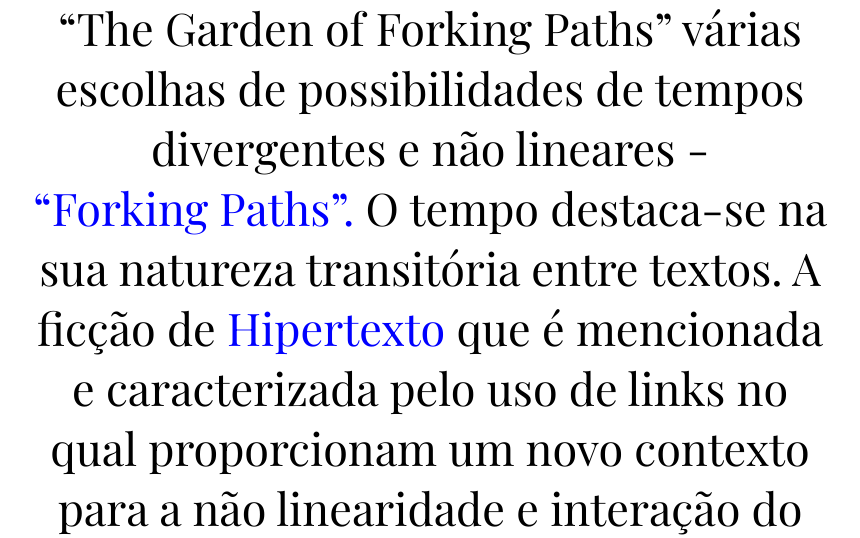
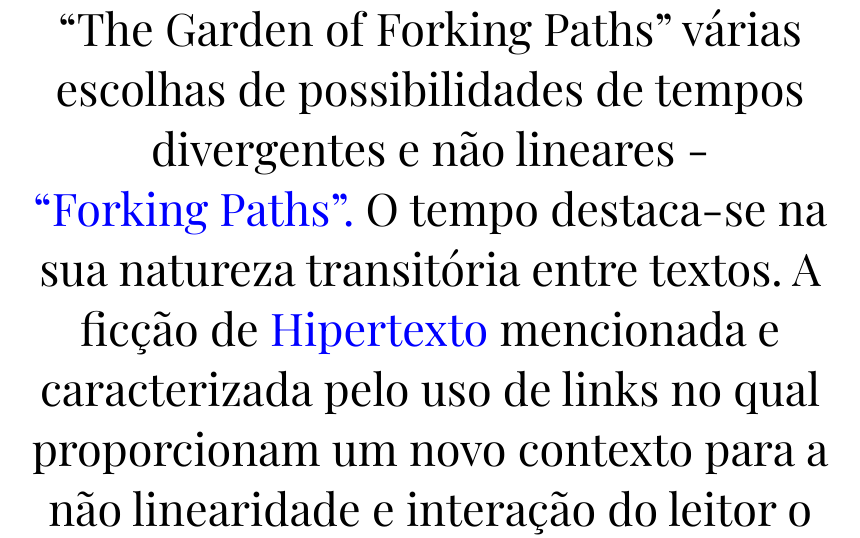
Before and after one commit to VLanca/mdc_ex2, a plain HTML site: page linear.html in a window 1280 px wide. Shown: the part 602-1140 px from the top of the page, without its empty margins (210-1070 px from the left). Drawn offline with nearby package versions, Linux system fonts and the light colour scheme.

Commit message:
Add files via upload

```diff
--- a/linear.html
+++ b/linear.html
@@ -41,7 +41,7 @@
 			<h1 class="entry-title">
                 Ted Nelson surge com o conceito de <a href="hypertexto.html">Hipertexto.</a> Jorge Luis Borge aborda em “The Garden of Forking Paths” várias escolhas de possibilidades de tempos divergentes e não lineares - <a href="forkingpaths.html">“Forking Paths”.</a>
 
-            O tempo destaca-se na sua natureza transitória entre textos. A ficção de <a href="hypertexto.html">Hipertexto</a> que é mencionada e caracterizada pelo uso de links no qual proporcionam um novo contexto para a não linearidade e interação do leitor o que permite passar de um texto para outro, e assim, criar a possibilidade de organização de uma história a partir de um conjunto de histórias. <br>
+            O tempo destaca-se na sua natureza transitória entre textos. A ficção de <a href="hypertexto.html">Hipertexto</a>  mencionada e caracterizada pelo uso de links no qual proporcionam um novo contexto para a não linearidade e interação do leitor o que permite passar de um texto para outro, e assim, criar a possibilidade de organização de uma história a partir de um conjunto de histórias. <br>
 
 
             A relação de simbiose entre o homem-computador, de LICKLIDER torna-se determinante no aparecimento de novas formas de comunicação. Os sistemas e linguagens conseguem estabelecer uma resposta rápida e eficaz a problemas complexos. Num conjunto de regras de processamento, as <a href="maquinas.html">máquinas</a> têm um pensamento linear. </h1>
```
